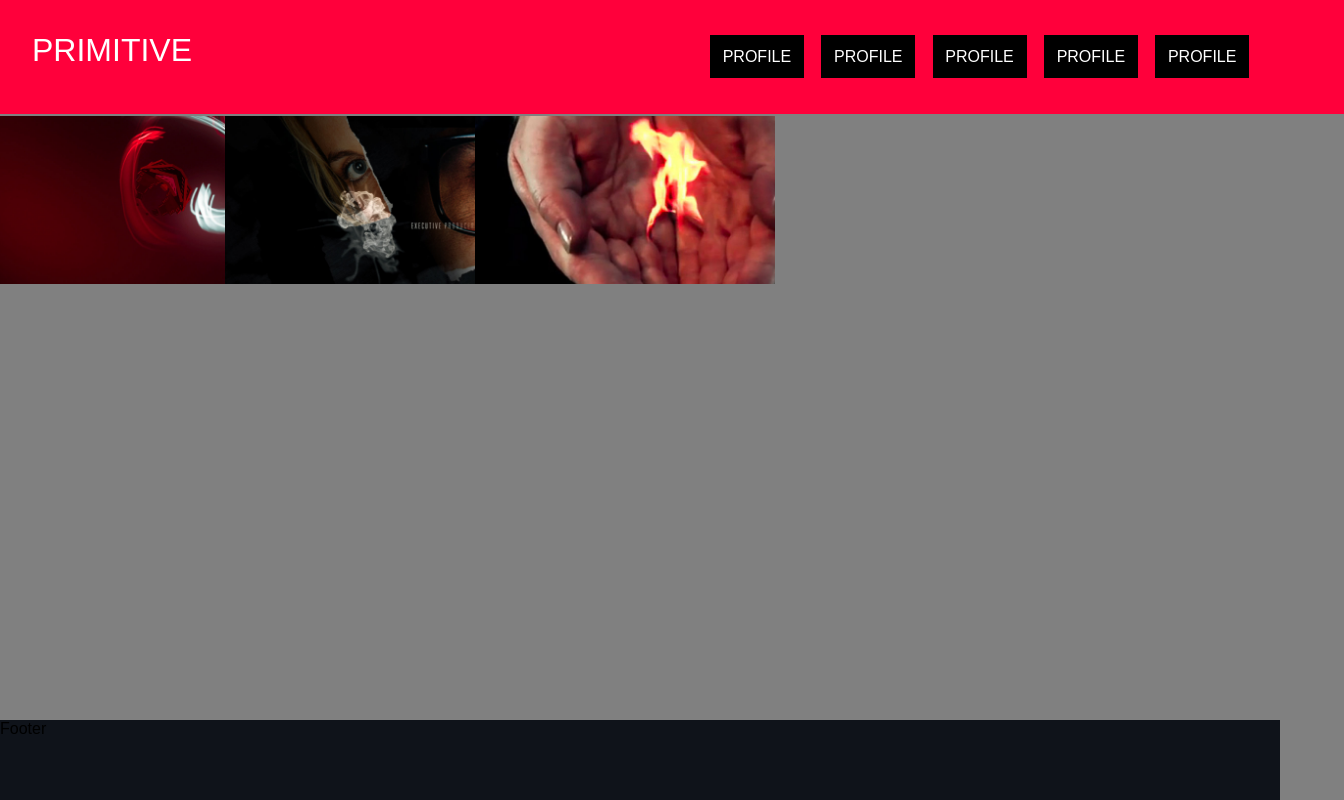
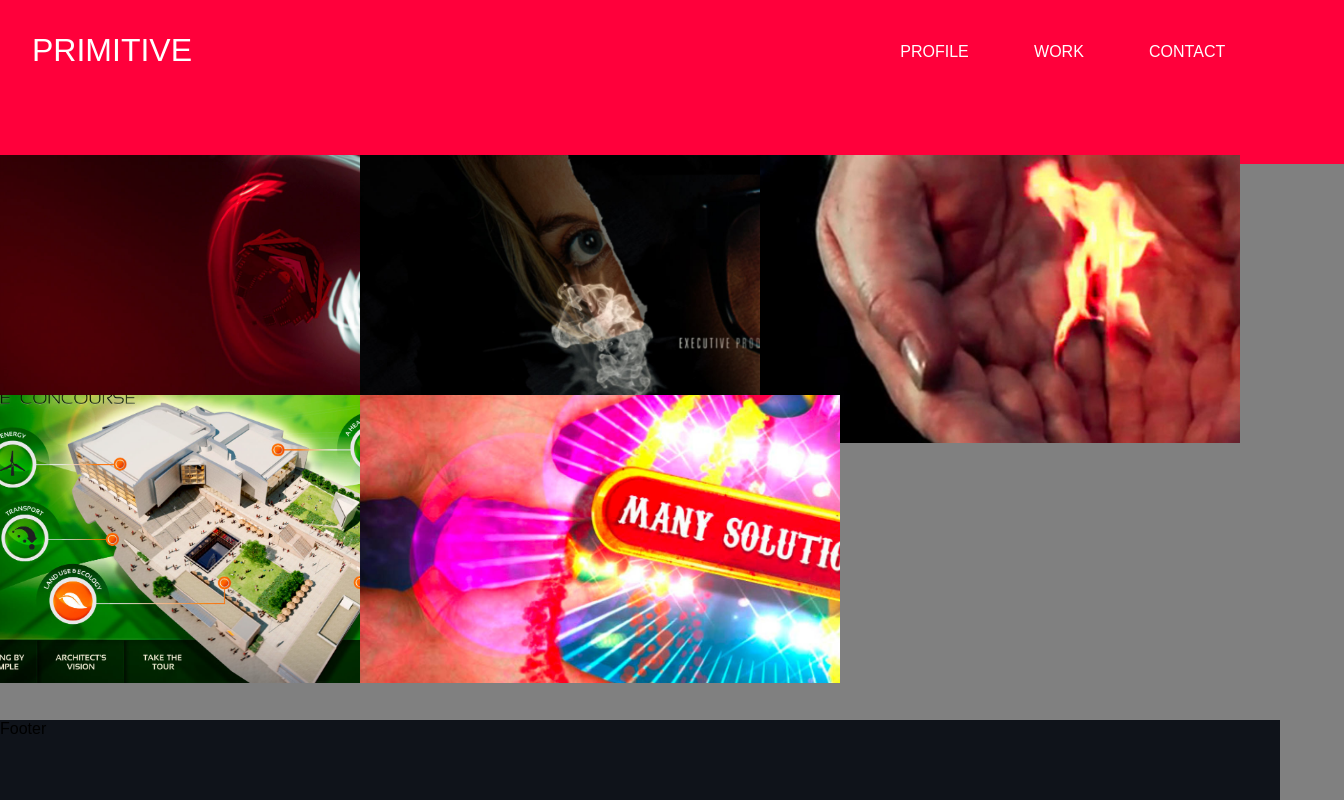
Before and after one commit to jason-stevenson/primitiv, a plain HTML site: page index.html in a window 1280 px wide. Shown: the whole page, 1344 px wide, since content can reach past the window. Drawn offline with nearby package versions, Linux system fonts and the light colour scheme.

Commit message:
elastic menu

```diff
--- a/index.html
+++ b/index.html
@@ -18,12 +18,12 @@
 
         <div id="header">
             <div class="logo">PRIMITIVE</div>
+            <div class="about">The portfolio of Jason Stevenson</div>
             <ul>
                 <li><a href="#">Profile</a></li>
-                <li><a href="#">Profile</a></li>
-                <li><a href="#">Profile</a></li>
-                <li><a href="#">Profile</a></li>
-                <li><a href="#">Profile</a></li>
+                <li><a href="#">Work</a></li>
+                <li><a href="#">Contact</a></li>
+
             </ul>
         </div>
 
@@ -46,6 +46,18 @@
                         <img src="img/banner3.jpg">
                     </div>
                 </div>
+                 <div class="menu-item">
+                    <div class="banner" id="part">
+                        <img src="img/banner4.jpg">
+                    </div>
+                </div>
+                 <div class="menu-item">
+                    <div class="banner" id="part">
+                        <img src="img/banner5.jpg">
+                    </div>
+                </div>
+
+
 
 
             </div>
--- a/js/main.js
+++ b/js/main.js
@@ -4,8 +4,21 @@
 
 $( document ).ready(function() {
 
+   	var i = -1;
+	var menutl = new TimelineLite();
+
+
 
 	TweenLite.to($( ".menu-item" ), 0, {scale:0});
+
+
+	$( "#header li a" ).each(function( index ) {
+
+	  	var item = $( "#header li a" );
+	  	i++;
+	  	menutl.to(item[i], 1, {y:30, ease:Elastic.easeOut} , "-=0.9");
+	  	console.log(item)
+	});
 
 
 
@@ -16,11 +29,13 @@ $( document ).ready(function() {
 
 
 
+
+
  	$('.menu-item .banner img').mouseover(function() {
 
  		var t = $('.content');
 
-	   TweenLite.to(this, 1, {scale:1.2});
+	   TweenLite.to(this, 1, {scale:1.2, ease:Elastic.easeOut});
 
 	  })
 
@@ -28,11 +43,22 @@ $( document ).ready(function() {
 
  		var t = $('.menu-item .banner img');
 
-		TweenLite.to(t, 1, {scale:1});
+		TweenLite.to(t, 1, {scale:1, ease:Elastic.easeOut});
 
 	  })
 
 
+
+
+
+
+ 	$('#header li').mouseover(function() {
+	   TweenMax.to($("#header"), 0.8, {paddingBottom:"8em"});
+	  })
+
+ 	$('#header li').mouseleave(function() {
+ 		TweenMax.to($("#header"), 1.5,  { paddingBottom:"0em", ease:Bounce.easeOut, delay:1});
+	  })
 
 
 
--- a/sass/app.scss
+++ b/sass/app.scss
@@ -20,12 +20,18 @@ body{
 	color:#fff;
 	padding:2em;
 	z-index:50;
-	position: fixed;
-	top:0;
+	// position: fixed;
+	// top:0;
 	display:block;
 	width:100%;
+	overflow:hidden;
+	height:100px;
 
-
+	.about{
+		float: left;
+		clear: left;
+		margin-top: 100px;
+	}
 	.logo{
 		font-size: 2em;
 		float: left;
@@ -35,39 +41,48 @@ body{
 		float: right;
 		padding-right: 50px;
 		display: block;
+		margin-top: -80px;
 	}
 	li{
+
 		padding: 0;
 		padding-right: 0.8em;
 		margin:0;
 		display: inline-block;
 		text-transform: uppercase;
+
 		a{
-			padding:0.8em;
-			background-color: black;
+			display: block;
+			padding:1.5em;
+
 			text-decoration: none;
 			color: #fff;
+
+			&:hover{
+				background-color: darken($red,20);
+			}
 		}
 	}
 }
 
 #main{
-	margin-top:130px;
+	//margin-top:130px;
 	color:pink;
 }
 .menu-item{
 	position: relative;
+	top:15px;
 	z-index:20;
 	display:block;
-	width:250px;
+	width:400px;
 	float:left;
-	background-color:green;
+	background-color:black;
 	.banner{
 		img{
 			width: auto;
 			height: 100%;
 		}
-		height: 140px;
+		height: 240px;
 		overflow: hidden
 	}
 }
```
Also changed, not shown: css/app.css, img/banner4.jpg (added), img/banner5.jpg (added).
